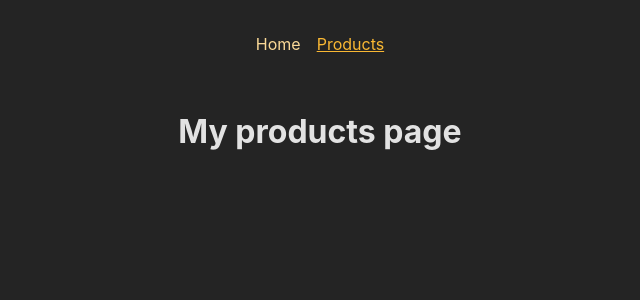
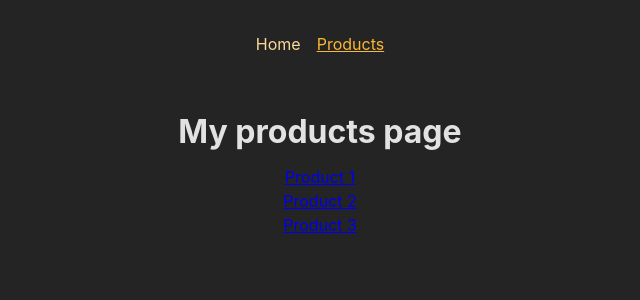
Before and after one commit to astaba/react_aca_210_spa_intro, a React (Create React App) app: page /products in a window 1280 px wide. Shown: the top 300 px of the page, without its empty margins (320-960 px from the left). Built offline with nearby package versions, Linux system fonts and the light colour scheme.

Commit message:
Dynamic route & Dynamic link

```diff
--- /dev/null
+++ b/src/pages/ProductDetails.js
@@ -0,0 +1,10 @@
+import React from "react";
+import { useParams } from "react-router-dom";
+
+const ProductDetails = () => {
+  const { productID: id } = useParams();
+
+  return <h1>Product {id} Details</h1>;
+};
+
+export default ProductDetails;
--- a/src/pages/Products.js
+++ b/src/pages/Products.js
@@ -1,9 +1,25 @@
-import React from 'react'
+import React from "react";
+import { Link } from "react-router-dom";
+
+const ITEMS = [
+  { id: "p1", title: "Product 1" },
+  { id: "p2", title: "Product 2" },
+  { id: "p3", title: "Product 3" },
+];
 
 const Products = () => {
   return (
-    <h1>My products page</h1>
-  )
-}
+    <React.Fragment>
+      <h1>My products page</h1>
+      <ul>
+        {(ITEMS || []).map((item) => (
+          <li key={item.id}>
+            <Link to={item.id}>{item.title}</Link>
+          </li>
+        ))}
+      </ul>
+    </React.Fragment>
+  );
+};
 
-export default Products
+export default Products;
```
Also changed, not shown: src/App.js (+6 -1 lines), src/pages/NotFound.js (renamed from src/components/NotFound.js).
